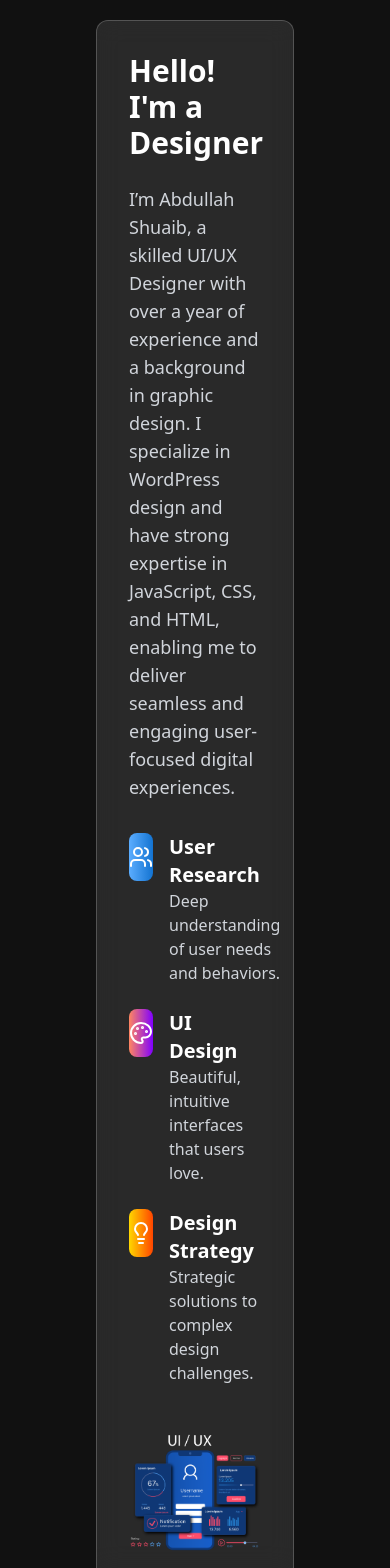
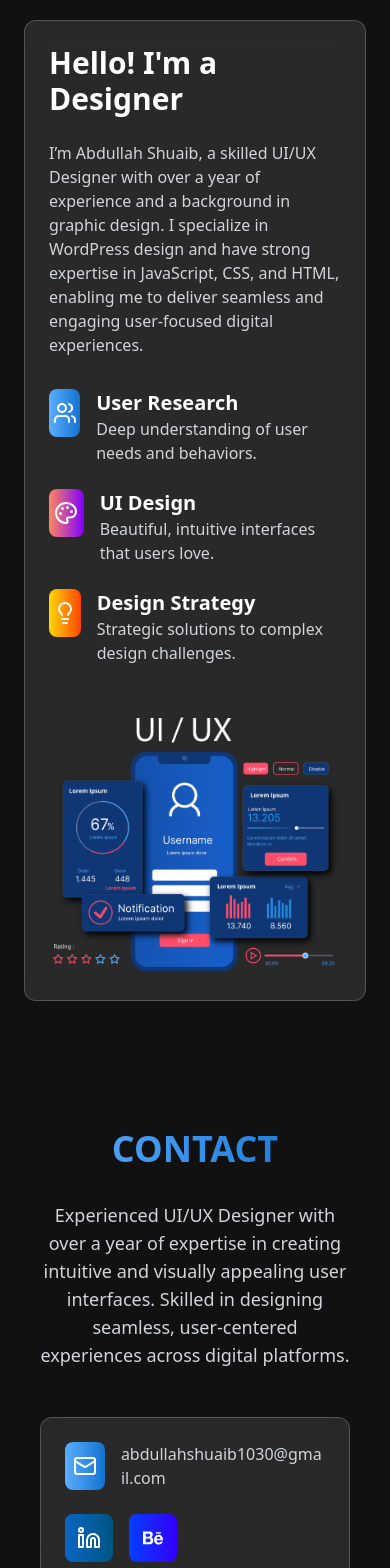
Before and after one commit to AbdullahLeo-code/Portfolio, a React (Vite) app: page / in a window 390 px wide. Shown: the part 5124-6692 px from the top of the page. Built offline with nearby package versions, Linux system fonts and the light colour scheme.

Commit message:
About us and contact us responsiveness updated

```diff
--- a/src/components/About.tsx
+++ b/src/components/About.tsx
@@ -1,30 +1,34 @@
-import { Palette, Users, Lightbulb } from 'lucide-react';
+import { Palette, Users, Lightbulb } from "lucide-react";
 
 export function About() {
   return (
-    <section id="about" className="py-16 px-20">
+    <section id="about" className="py-16 px-6 sm:px-12 lg:px-20">
       {/* Title outside of the main container */}
       <h2
         className="text-4xl font-bold text-white mb-12 text-center"
         style={{
-      background: 'linear-gradient(90deg, #FDFDFD, #FFFFFF)',
-      WebkitBackgroundClip: 'text',
-      WebkitTextFillColor: 'transparent',
+          background: "linear-gradient(90deg, #FDFDFD, #FFFFFF)",
+          WebkitBackgroundClip: "text",
+          WebkitTextFillColor: "transparent",
         }}
       >
         ABOUT ME
       </h2>
 
-  <div className="max-w-7xl mx-auto px-4 sm:px-6 lg:px-8">
-    <div className="glass rounded-xl p-8">
-      <div className="grid grid-cols-1 md:grid-cols-2 gap-12 items-center">
+      <div className="max-w-7xl mx-auto">
+        <div className="glass rounded-xl p-6 sm:p-8">
+          <div className="grid grid-cols-1 lg:grid-cols-2 gap-12 items-center">
             {/* Left Column */}
             <div>
-          <h3 className="text-3xl font-bold text-white mb-6">Hello! I'm a Designer</h3>
-          <p className="text-gray-300 text-lg mb-8">
-          I’m Abdullah Shuaib, a skilled UI/UX Designer with over a year of experience and a background in graphic design. I specialize in WordPress design and have strong expertise in JavaScript, CSS, and HTML, enabling me to deliver seamless and engaging user-focused digital experiences.
-
-
+              <h3 className="text-3xl font-bold text-white mb-6">
+                Hello! I'm a Designer
+              </h3>
+              <p className="text-gray-300 text-base sm:text-lg mb-8">
+                I’m Abdullah Shuaib, a skilled UI/UX Designer with over a year
+                of experience and a background in graphic design. I specialize
+                in WordPress design and have strong expertise in JavaScript,
+                CSS, and HTML, enabling me to deliver seamless and engaging
+                user-focused digital experiences.
               </p>
               <ul className="space-y-6">
                 <li className="flex items-start gap-4">
@@ -32,7 +36,9 @@ export function About() {
                     <Users className="w-6 h-6 text-white" />
                   </div>
                   <div>
-                <h4 className="text-xl font-semibold text-white">User Research</h4>
+                    <h4 className="text-xl font-semibold text-white">
+                      User Research
+                    </h4>
                     <p className="text-gray-300">
                       Deep understanding of user needs and behaviors.
                     </p>
@@ -43,7 +49,9 @@ export function About() {
                     <Palette className="w-6 h-6 text-white" />
                   </div>
                   <div>
-                <h4 className="text-xl font-semibold text-white">UI Design</h4>
+                    <h4 className="text-xl font-semibold text-white">
+                      UI Design
+                    </h4>
                     <p className="text-gray-300">
                       Beautiful, intuitive interfaces that users love.
                     </p>
@@ -54,7 +62,9 @@ export function About() {
                     <Lightbulb className="w-6 h-6 text-white" />
                   </div>
                   <div>
-                <h4 className="text-xl font-semibold text-white">Design Strategy</h4>
+                    <h4 className="text-xl font-semibold text-white">
+                      Design Strategy
+                    </h4>
                     <p className="text-gray-300">
                       Strategic solutions to complex design challenges.
                     </p>
@@ -68,14 +78,12 @@ export function About() {
               <img
                 src="/uiux.png"
                 alt="Design Process"
-            className="rounded-lg"
+                className="rounded-lg object-cover w-full"
               />
-          <div className="absolute inset-0 pointer-events-none"></div>
             </div>
           </div>
         </div>
       </div>
     </section>
-
   );
 }
--- a/src/components/Contact.tsx
+++ b/src/components/Contact.tsx
@@ -2,39 +2,60 @@ import { Mail, LinkedinIcon } from 'lucide-react';
 
 export function Contact() {
   return (
-    <section id="contact" className="p-20">
+    <section id="contact" className="py-16 px-6">
       <div className="max-w-7xl mx-auto px-4 sm:px-6 lg:px-8">
+        {/* Section Title */}
+        <h2
+          className="text-4xl font-bold text-white mb-8 text-center"
+          style={{
+            background: 'linear-gradient(90deg, #5BADFF, #1373D1)',
+            WebkitBackgroundClip: 'text',
+            WebkitTextFillColor: 'transparent',
+          }}
+        >
+          CONTACT
+        </h2>
 
-        <h2 className="text-2xl font-bold text-white mb-6">Contact</h2>
-
-        <p className="text-gray-300 mb-8">
+        {/* Description */}
+        <p className="text-gray-300 text-lg mb-12 text-center max-w-3xl mx-auto">
           Experienced UI/UX Designer with over a year of expertise in creating
           intuitive and visually appealing user interfaces. Skilled in designing
           seamless, user-centered experiences across digital platforms.
         </p>
 
-        <div className="glass rounded-xl p-6">
-          <div className="flex items-center gap-2 text-gray-300 mb-4">
-            <Mail className="w-5 h-5" />
-            <a href="mailto:abdullahshuaib1030@gmail.com" className="hover:text-white">
-            abdullahshuaib1030@gmail.com
-            </a>
+        {/* Contact Details */}
+        <div className="glass rounded-xl p-6 max-w-4xl mx-auto">
+          <div className="grid grid-cols-1 sm:grid-cols-2 gap-6">
+            {/* Email */}
+            <div className="flex items-center gap-4">
+              <div className="w-12 h-12 bg-gradient-to-r from-[#5BADFF] to-[#1373D1] flex items-center justify-center rounded-lg">
+                <Mail className="w-6 h-6 text-white" />
+              </div>
+              <a
+                href="mailto:abdullahshuaib1030@gmail.com"
+                className="text-gray-300 hover:text-white text-base sm:text-lg break-all"
+              >
+                abdullahshuaib1030@gmail.com
+              </a>
+            </div>
+
+            {/* Social Links */}
+            <div className="flex items-center gap-4">
+              <a
+                href="https://www.linkedin.com/in/abdullah-shuaib-a94249257/"
+                className="w-12 h-12 bg-gradient-to-r from-[#0A66C2] to-[#005582] flex items-center justify-center rounded-lg hover:opacity-90"
+              >
+                <LinkedinIcon className="w-6 h-6 text-white" />
+              </a>
+              <a
+                href="https://www.behance.net/mabdullah60"
+                className="w-12 h-12 bg-gradient-to-r from-[#053EFF] to-[#3300FF] flex items-center justify-center rounded-lg hover:opacity-90"
+              >
+                <img src="/behance.svg" className="w-6 h-6 object-contain" alt="Behance" />
+              </a>
+            </div>
           </div>
-          <div className="flex gap-4">
-            <a href="https://www.linkedin.com/in/abdullah-shuaib-a94249257/" className="text-gray-300 hover:text-white">
-              <LinkedinIcon className="w-5 h-5" />
-            </a>
-            <a href="https://www.behance.net/mabdullah60" className="text-gray-300 hover:text-white">
-              <img
-            src='/behance.svg'
-            className="w-6 h-6 object-fit"
-          />
-            </a>
-
-          </div>
-
         </div>
-
       </div>
     </section>
   );
```
Lines whose indentation alone changed are shown as unchanged.
